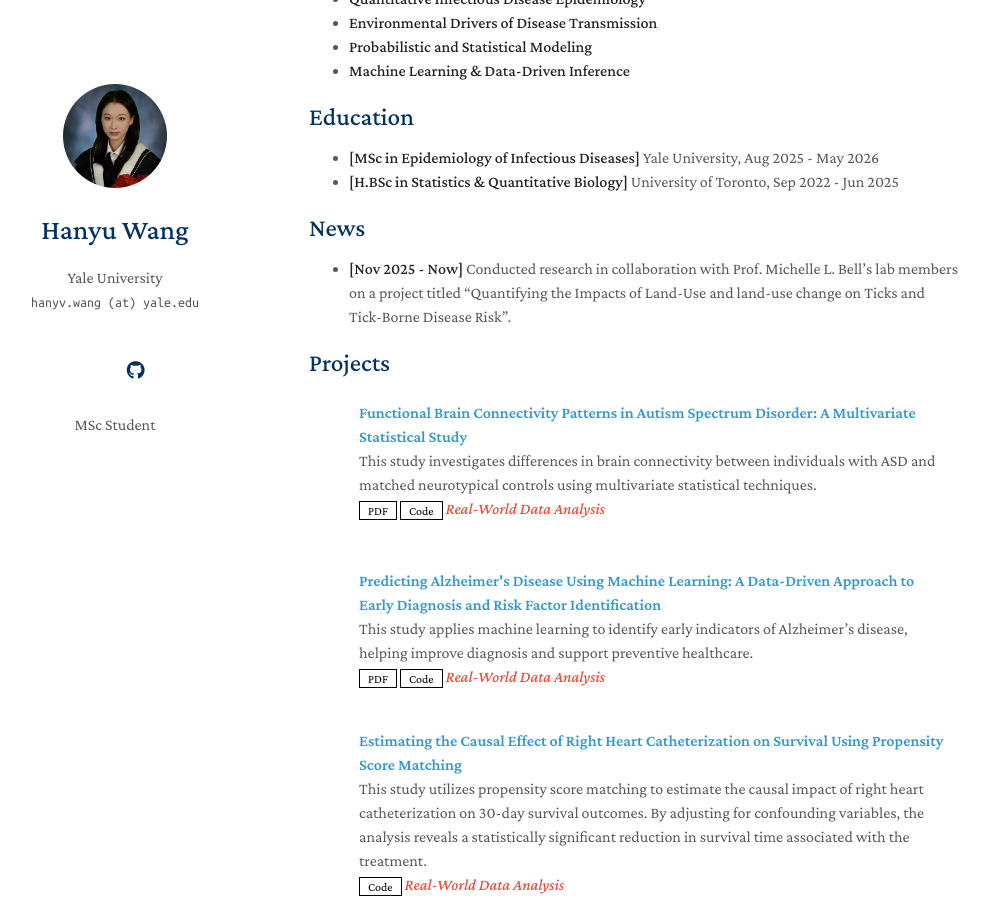
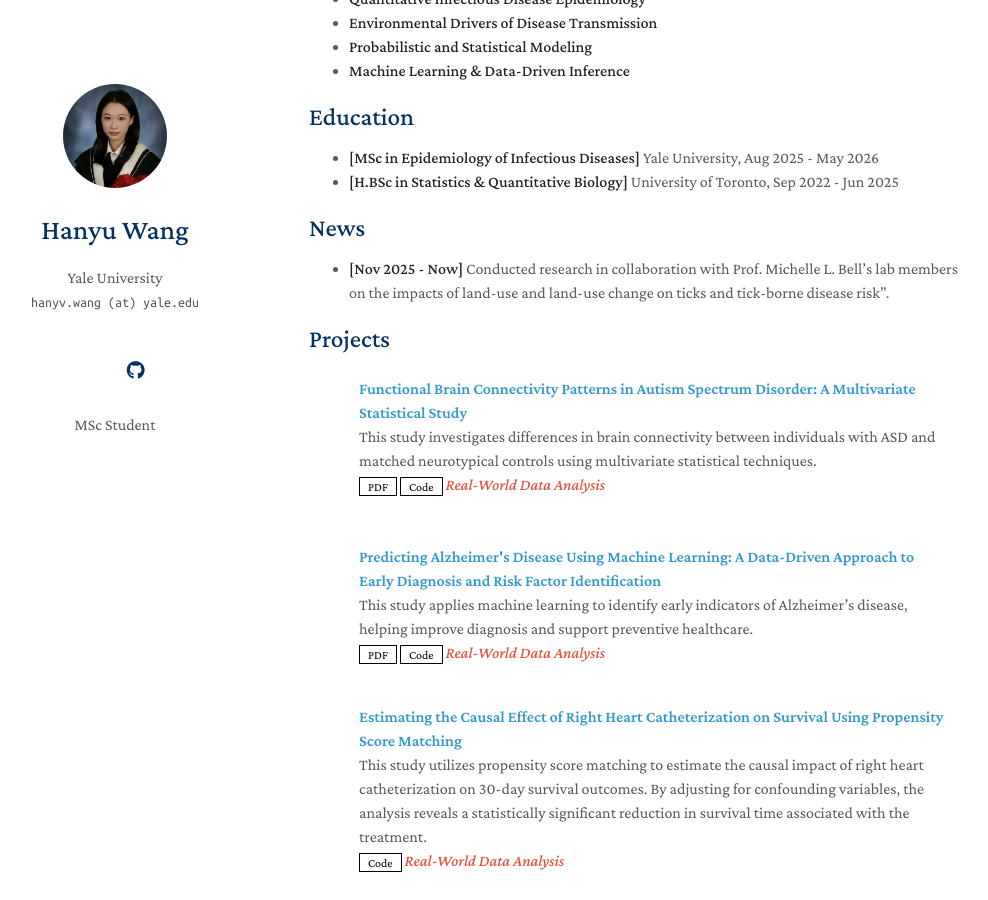
Before and after one commit to hanyvwang/hanyvwang.github.io, a Jekyll site: the page built from index.md, in a window 1280 px wide and 900 px high, scrolled down 352 px. Shown: the whole window, without its empty margins (161-1149 px from the left). Built offline with Jekyll 4.4.1, drawn with Linux system fonts in a browser that asks for light colours; a style sheet for code colours, icons or effects is not loaded; our own code applies the rules of GitHub Pages for plain Markdown files.

Commit message:
Fix wording in research project description

```diff
--- a/index.md
+++ b/index.md
@@ -21,7 +21,7 @@
 
 ## News
 
-- **[Nov 2025 - Now]** Conducted research in collaboration with Prof. Michelle L. Bell’s lab members on a project titled "Quantifying the Impacts of Land-Use and land-use change on Ticks and Tick-Borne Disease Risk".
+- **[Nov 2025 - Now]** Conducted research in collaboration with Prof. Michelle L. Bell’s lab members on the impacts of land-use and land-use change on ticks and tick-borne disease risk".
 
 {% include_relative _includes/publications.md %}
 
```
